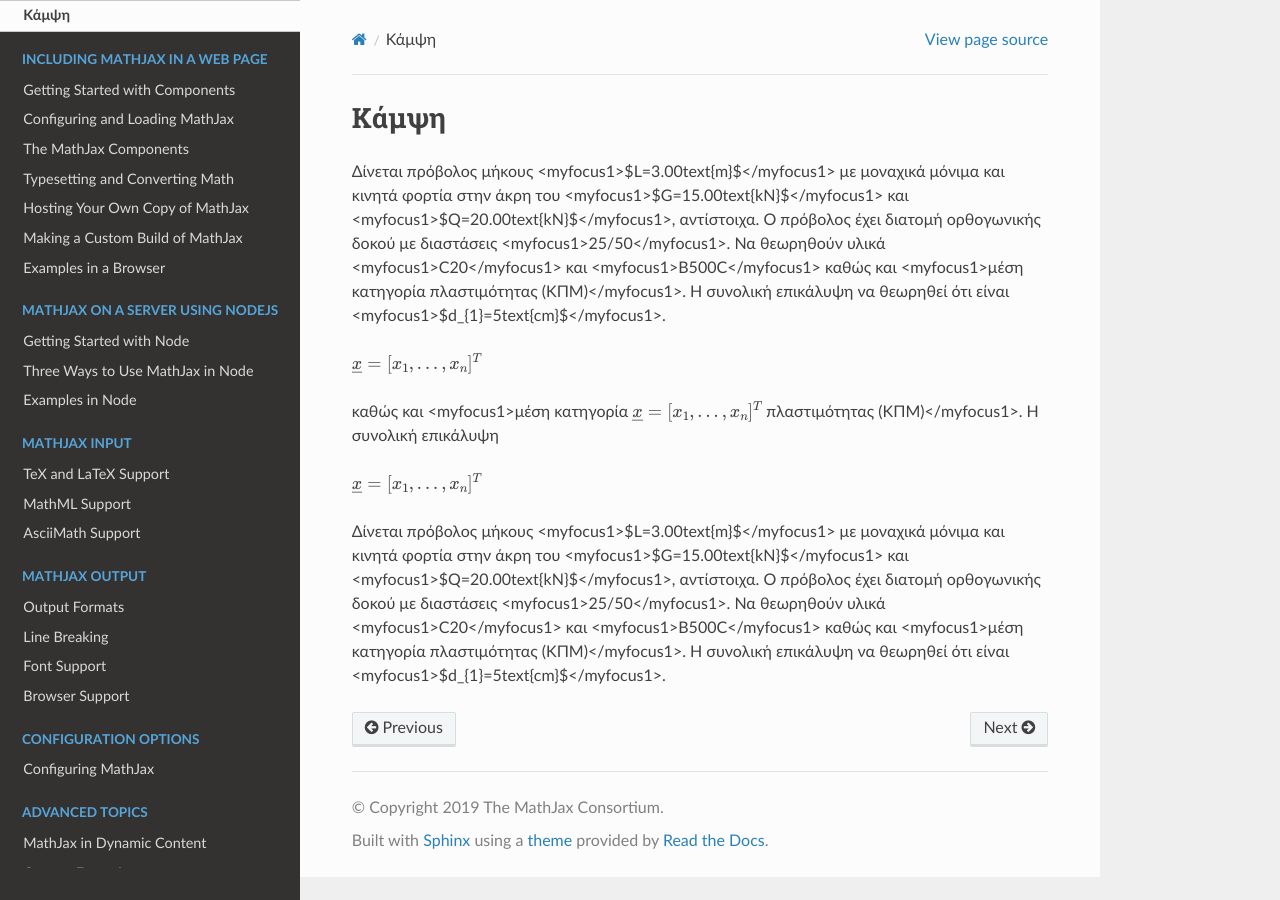
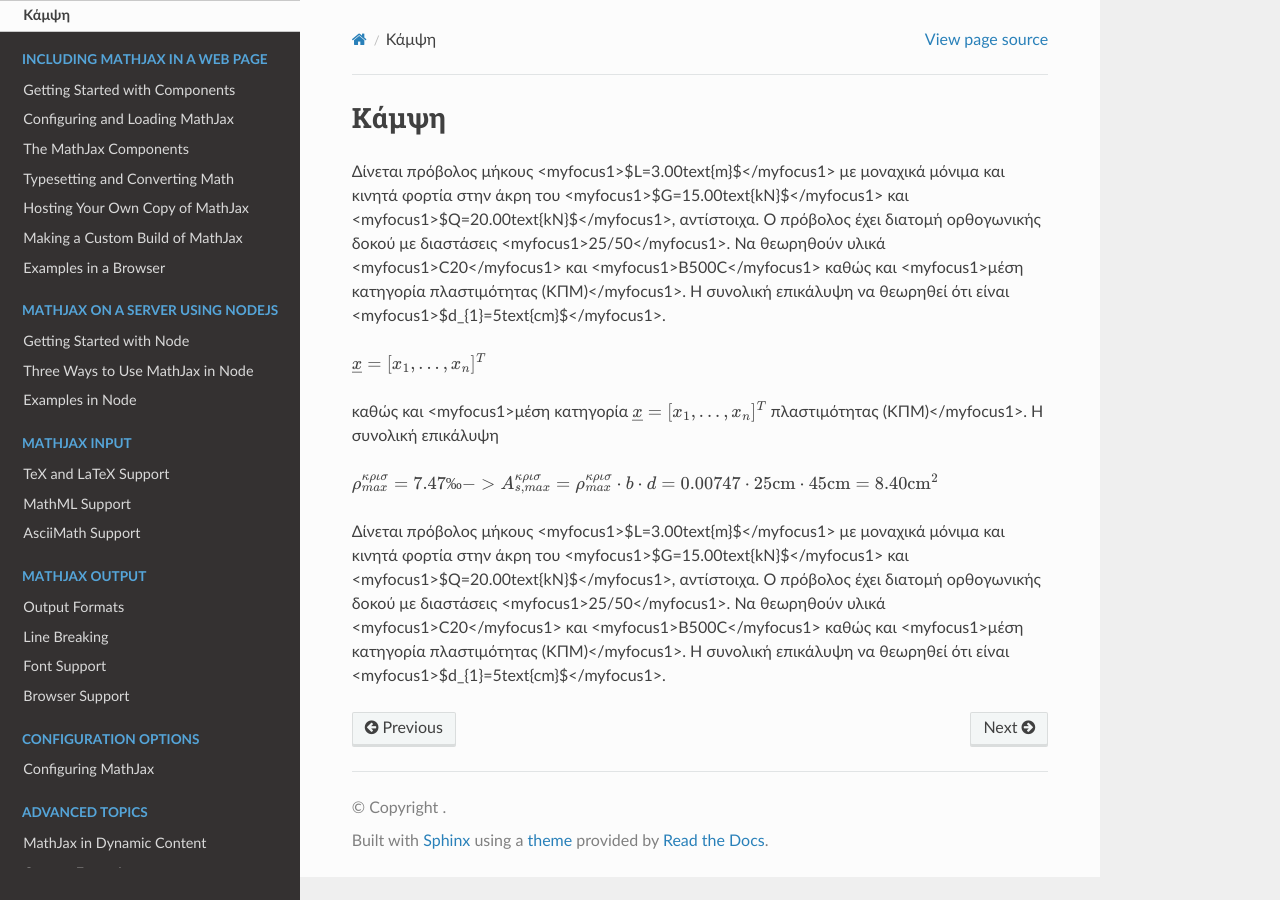
Before and after one commit to panagop/beton_examples_sphinx, a Sphinx documentation site: the page built from source/beams/flex.rst, in a window 1280 px wide. Built offline with Sphinx 7.4.7 and the Read the Docs theme 2.0.0, drawn with Linux system fonts in a browser that asks for light colours.

```diff
--- a/source/beams/flex.rst
+++ b/source/beams/flex.rst
@@ -17,7 +17,7 @@
 καθώς και <myfocus1>μέση κατηγορία :math:`\underline{x}=[  x_{1}, ...,  x_{n}]^{T}` πλαστιμότητας (ΚΠΜ)</myfocus1>.
 Η συνολική επικάλυψη
 
-:math:`\underline{x}=[  x_{1}, ...,  x_{n}]^{T}`
+:math:`ρ_{max}^{κρισ} =7.47‰ -> A_{s,max}^{\kappa \rho \iota \sigma}=ρ_{max}^{κρισ}\cdot b\cdot d=0.00747\cdot25\text{cm}\cdot45\text{cm}=8.40\text{cm}^2`
 
 
 Δίνεται πρόβολος μήκους <myfocus1>$L=3.00\text{m}$</myfocus1> με μοναχικά μόνιμα και κινητά
--- a/source/conf.py
+++ b/source/conf.py
@@ -41,17 +41,17 @@ source_suffix = ['.rst', '.md']
 master_doc = 'index'
 
 # General information about the project.
-project = u'MathJax'
-copyright = u'2019 The MathJax Consortium'
+project = u'rc examples'
+# copyright = u'2019 The MathJax Consortium'
 
 # The version info for the project you're documenting, acts as replacement for
 # |version| and |release|, also used in various other places throughout the
 # built documents.
 #
 # The short X.Y version.
-version = '3.0'
+version = '0.0'
 # The full version, including alpha/beta/rc tags.
-release = '3.0'
+release = '0.1'
 
 # The language for content autogenerated by Sphinx. Refer to documentation
 # for a list of supported languages.
```
